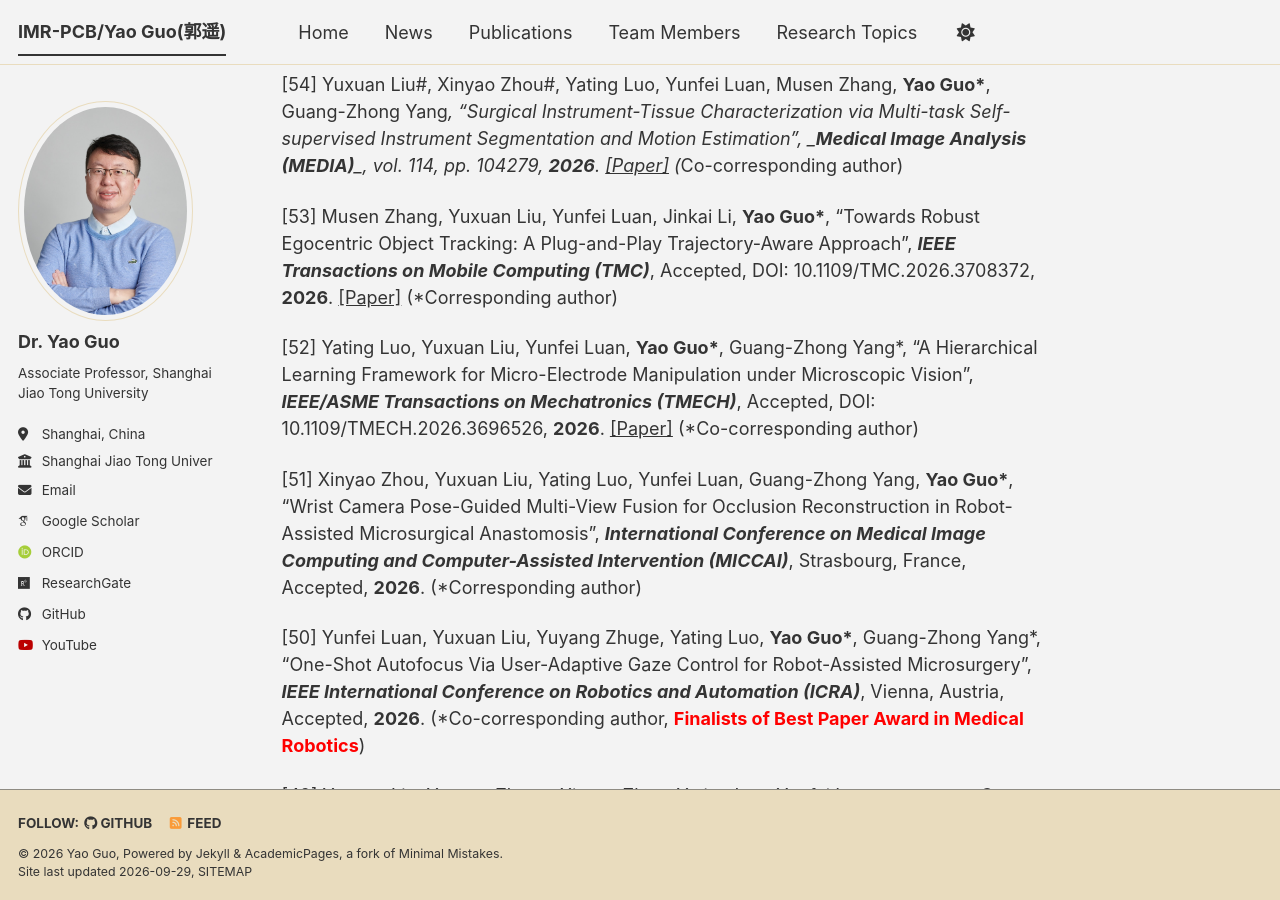
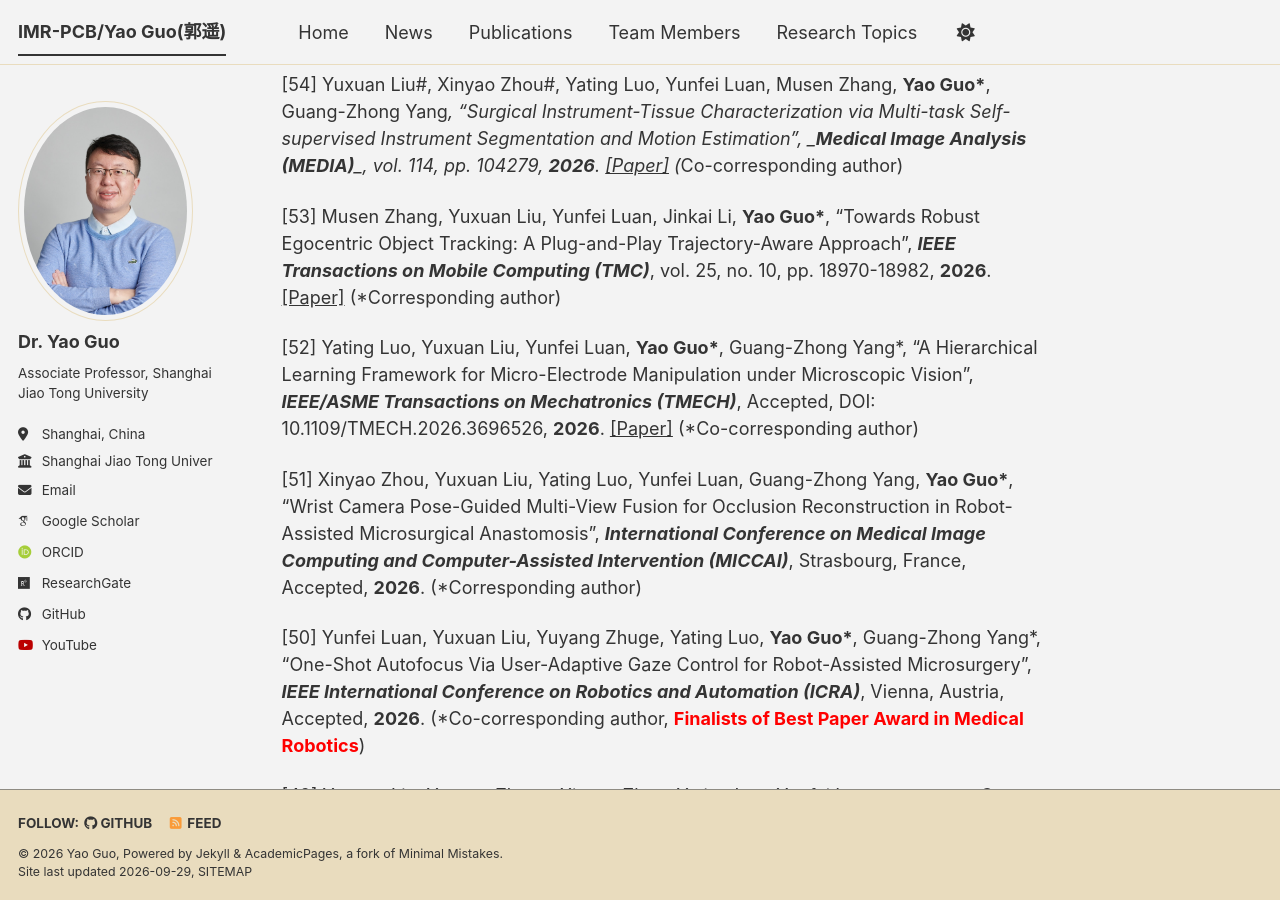
Before and after one commit to IMR-PCB/IMR-PCB.github.io, a Jekyll site: the page built from _pages/about.md, in a window 1280 px wide and 900 px high, scrolled down 2732 px. Built offline with Jekyll 4.4.1, drawn with Linux system fonts in a browser that asks for light colours; some web fonts are replaced; a script bundle is joined from its source files by our own code; library files that are not in the unit come from our copies.

Commit message:
Update about.md

```diff
--- a/_pages/about.md
+++ b/_pages/about.md
@@ -63,7 +63,7 @@ Selected Publications
 
 \[54\] Yuxuan Liu\#, Xinyao Zhou\#, Yating Luo, Yunfei Luan, Musen Zhang, **Yao Guo\***, Guang-Zhong Yang*, "Surgical Instrument-Tissue Characterization via Multi-task Self-supervised Instrument Segmentation and Motion Estimation", _**Medical Image Analysis (MEDIA)**_, vol. 114, pp. 104279, **2026**. [\[Paper\]](https://www.sciencedirect.com/science/article/pii/S1361841526003488)  (*Co-corresponding author)
 
-\[53\] Musen Zhang, Yuxuan Liu, Yunfei Luan, Jinkai Li, **Yao Guo\***, "Towards Robust Egocentric Object Tracking: A Plug-and-Play Trajectory-Aware Approach", _**IEEE Transactions on Mobile Computing (TMC)**_, Accepted, DOI: 10.1109/TMC.2026.3708372, **2026**.  [\[Paper\]](https://ieeexplore.ieee.org/document/11592614) (\*Corresponding author)
+\[53\] Musen Zhang, Yuxuan Liu, Yunfei Luan, Jinkai Li, **Yao Guo\***, "Towards Robust Egocentric Object Tracking: A Plug-and-Play Trajectory-Aware Approach", _**IEEE Transactions on Mobile Computing (TMC)**_, vol. 25, no. 10, pp. 18970-18982, **2026**.  [\[Paper\]](https://ieeexplore.ieee.org/document/11592614) (\*Corresponding author)
 
 \[52\] Yating Luo, Yuxuan Liu, Yunfei Luan, **Yao Guo\***, Guang-Zhong Yang\*, "A Hierarchical Learning Framework for Micro-Electrode Manipulation under Microscopic Vision", _**IEEE/ASME Transactions on Mechatronics (TMECH)**_, Accepted, DOI: 10.1109/TMECH.2026.3696526, **2026**. [\[Paper\]](https://ieeexplore.ieee.org/document/11561778) (\*Co-corresponding author)
 
```
